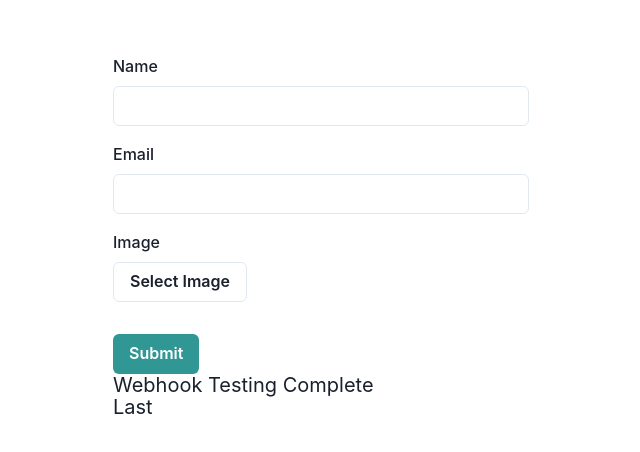
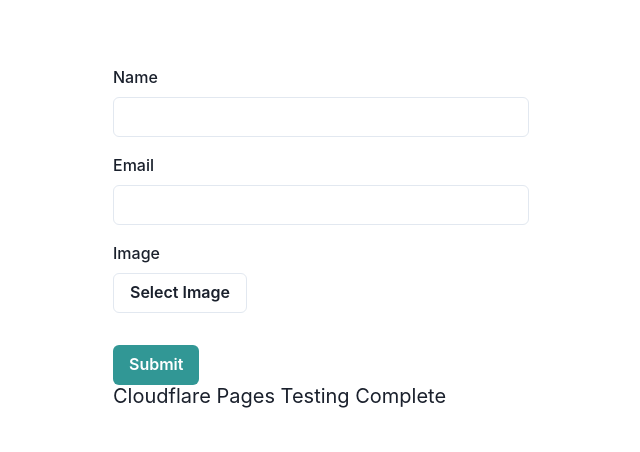
Before and after one commit to Dinujaya-Sandaruwan/Firebase-CRUD-for-timeline-project, a React (Vite) app: page / in a window 1280 px wide. Shown: the part 164-616 px from the top of the page, without its empty margins (319-959 px from the left). Built offline with nearby package versions, Linux system fonts and the light colour scheme.

Commit message:
Testing Cloudflare Pages

```diff
--- a/src/components/Form.tsx
+++ b/src/components/Form.tsx
@@ -58,8 +58,7 @@ const Form = () => {
                 <Button mt={4} colorScheme="teal" type="submit">
                     Submit
                 </Button>
-                <Text>Webhook Testing Complete</Text>
-                <Text>Last</Text>
+                <Text>Cloudflare Pages Testing Complete</Text>
             </form>
         </Container>
     );
```
